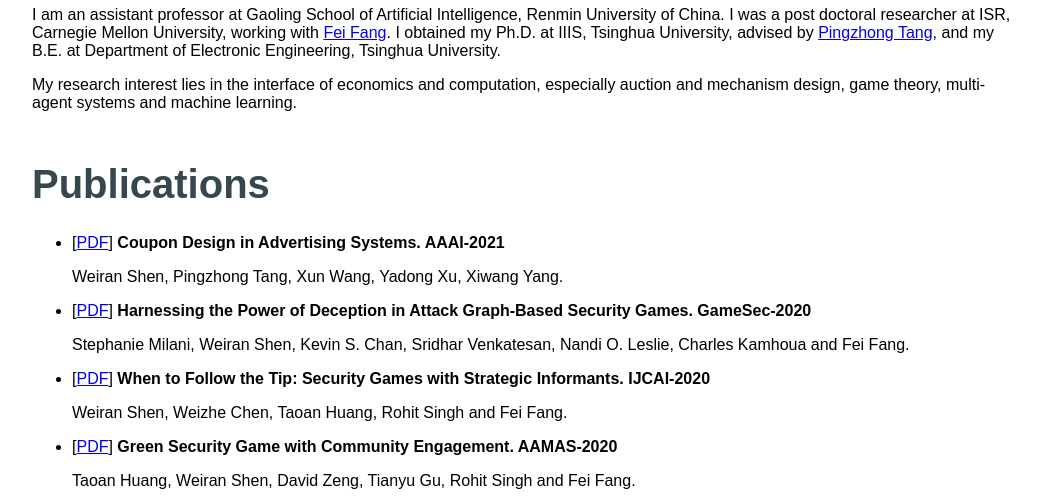
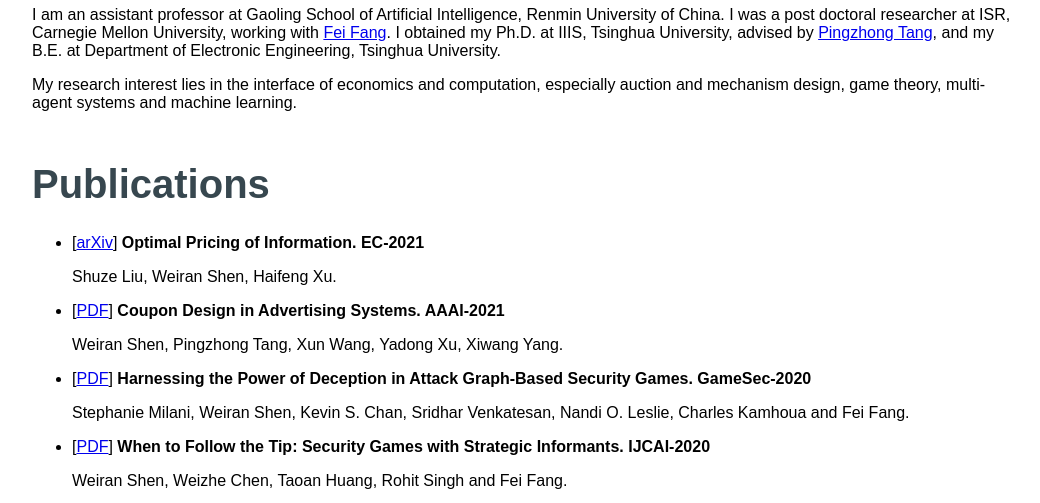
Before and after one commit to shen-weiran/emersonswr.github.io, a plain HTML site: page index.html in a window 1280 px wide. Shown: the part 566-1069 px from the top of the page, without its empty margins (126-1166 px from the left). Drawn offline with Linux system fonts and the light colour scheme.

Commit message:
update publications

```diff
--- a/index.html
+++ b/index.html
@@ -31,6 +31,12 @@
   <div class="section">
   	<div class="para"><h1>Publications</h1></div>
 	<ul>
+    <li>
+      <div class="item">
+        <div class="para"><p>[<a href="https://arxiv.org/abs/2102.13289" target="_blank">arXiv</a>] <b>Optimal Pricing of Information. EC-2021</b></p></div>
+        <div class="para"><p>Shuze Liu, Weiran Shen, Haifeng Xu.</p></div>
+     </div>
+   </li>
     <li>
       <div class="item">
         <div class="para"><p>[<a href="swr_page_files/coupon_design_in_advertising_systems.pdf" target="_blank">PDF</a>] <b>Coupon Design in Advertising Systems. AAAI-2021</b></p></div>
```
Also changed, not shown: index_chinese.html (+6 -0 lines).
